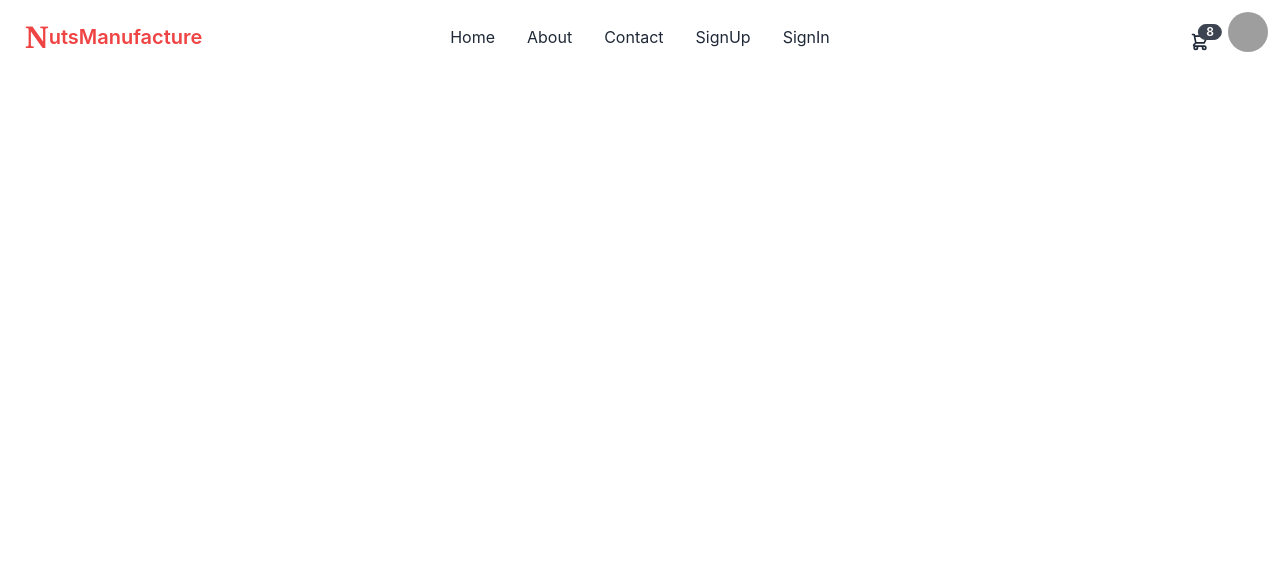
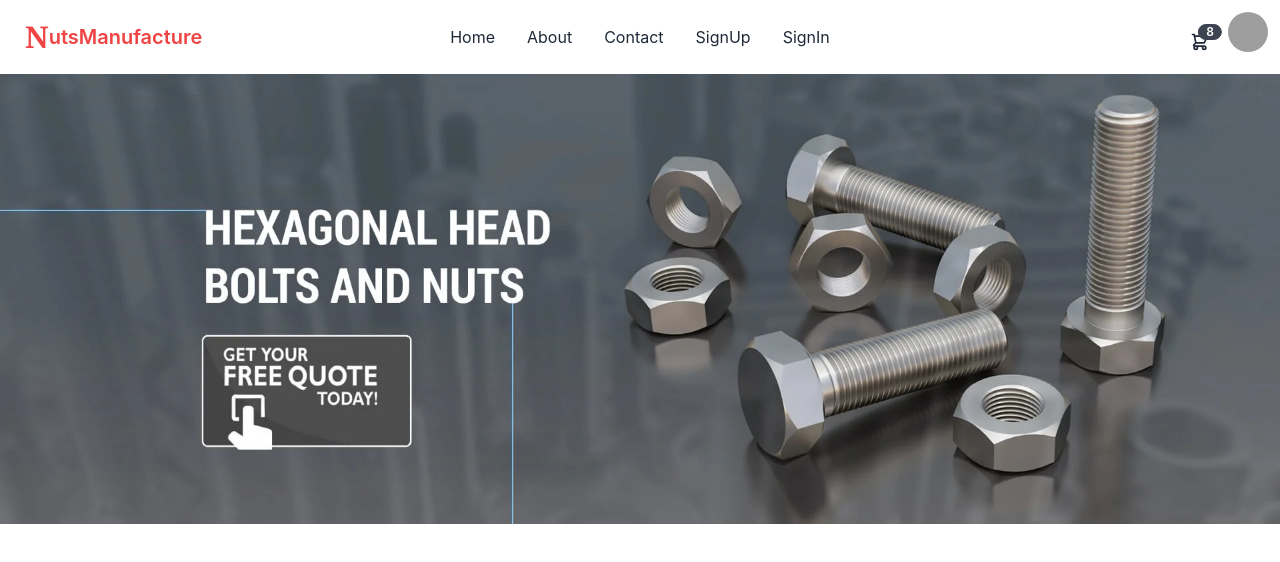
Before and after one commit to Shihabuddin9/nutsmanufacturer-client-site, a React (Create React App) app: page / in a window 1280 px wide. Shown: the top 562 px of the page. Built offline with nearby package versions, Linux system fonts and the light colour scheme; grey boxes are pictures that could not be loaded.

Commit message:
Banner image add

```diff
--- a/src/App.js
+++ b/src/App.js
@@ -1,11 +1,17 @@
 import logo from './logo.svg';
 import './App.css';
 import Navbar from './pages/Shared/Navbar';
+import { Route, Routes } from 'react-router-dom';
+import FitureImg from './pages/HomePages/FitureImg';
+
 
 function App() {
   return (
     <div>
       <Navbar></Navbar>
+      <Routes>
+        <Route path='/' element={<FitureImg></FitureImg>}></Route>
+      </Routes>
     </div>
   );
 }
--- /dev/null
+++ b/src/pages/HomePages/FitureImg.js
@@ -0,0 +1,12 @@
+import React from 'react';
+import fitureImg from '../images/fiture-img.png'
+
+const FitureImg = () => {
+    return (
+        <div>
+            <img className='w-full' src={fitureImg} alt="" style={{ height: '450px' }} />
+        </div>
+    );
+};
+
+export default FitureImg;
--- /dev/null
+++ b/src/pages/HomePages/Home.js
@@ -0,0 +1,12 @@
+import React from 'react';
+import FitureImg from './FitureImg';
+
+const Home = () => {
+    return (
+        <div>
+            <FitureImg></FitureImg>
+        </div>
+    );
+};
+
+export default Home;
```
Also changed, not shown: src/Assert/fiture-img/fitureImg.jpg (added), src/pages/images/fiture-img.png (added).
